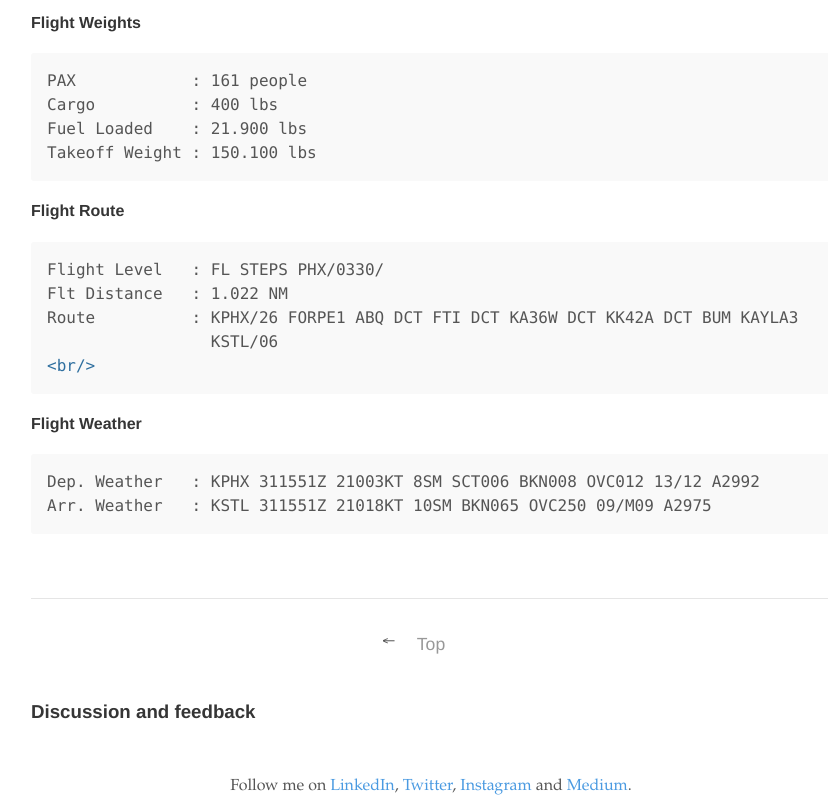
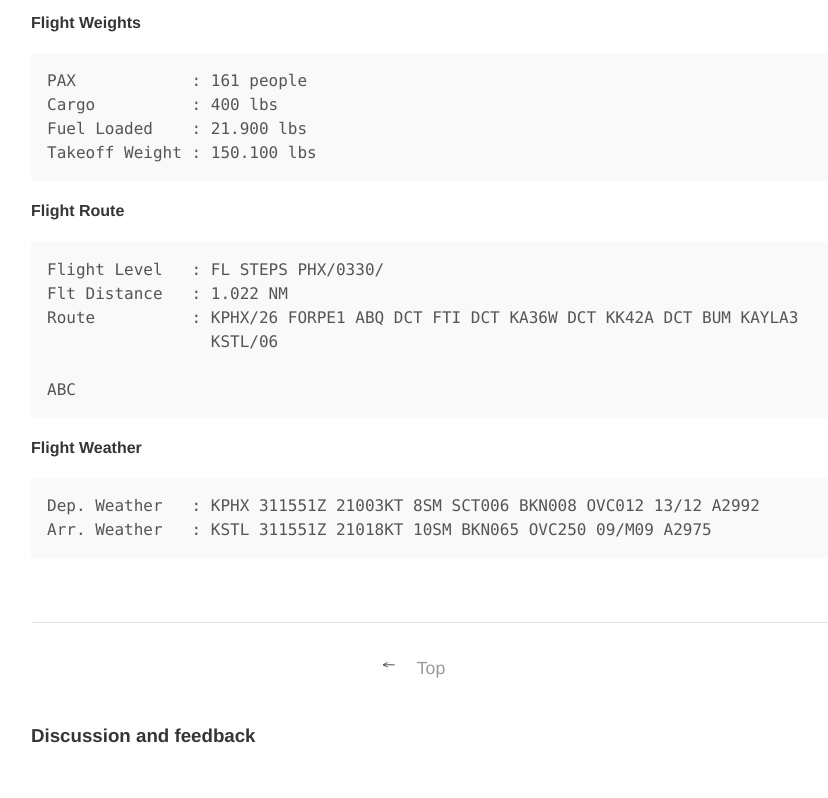
Before and after one commit to marcelocamera/marcelocamera.github.io, a Jekyll site: the page built from _posts/2010-01-01-flight-logbook.md, in a window 1280 px wide and 900 px high, scrolled down 6583 px, cut to the strip 0-798 px from the top of the window. Shown: the whole strip, without its empty margins (209-1037 px from the left). Built offline with Jekyll 4.4.1, drawn with Linux system fonts in a browser that asks for light colours; comment, search, counter and statistics services are not loaded.

Commit message:
Update 2010-01-01-flight-logbook.md

```diff
--- a/_posts/2010-01-01-flight-logbook.md
+++ b/_posts/2010-01-01-flight-logbook.md
@@ -268,7 +268,8 @@ Flight Level   : FL STEPS PHX/0330/
 Flt Distance   : 1.022 NM
 Route          : KPHX/26 FORPE1 ABQ DCT FTI DCT KA36W DCT KK42A DCT BUM KAYLA3
                  KSTL/06
-<br/>
+
+ABC
 {% endhighlight %}
 #### Flight Weather
 {% highlight markdown %}
```
